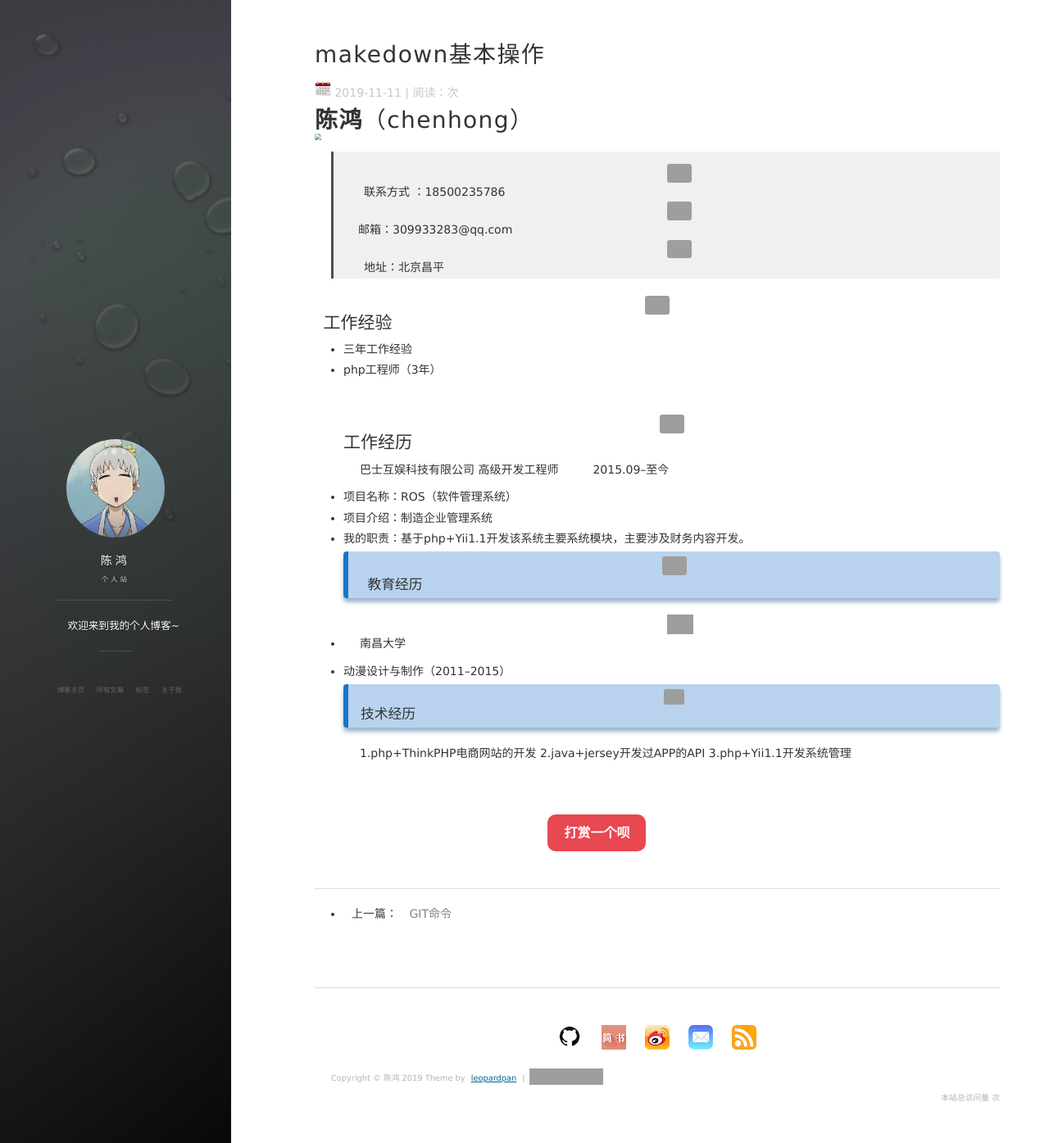
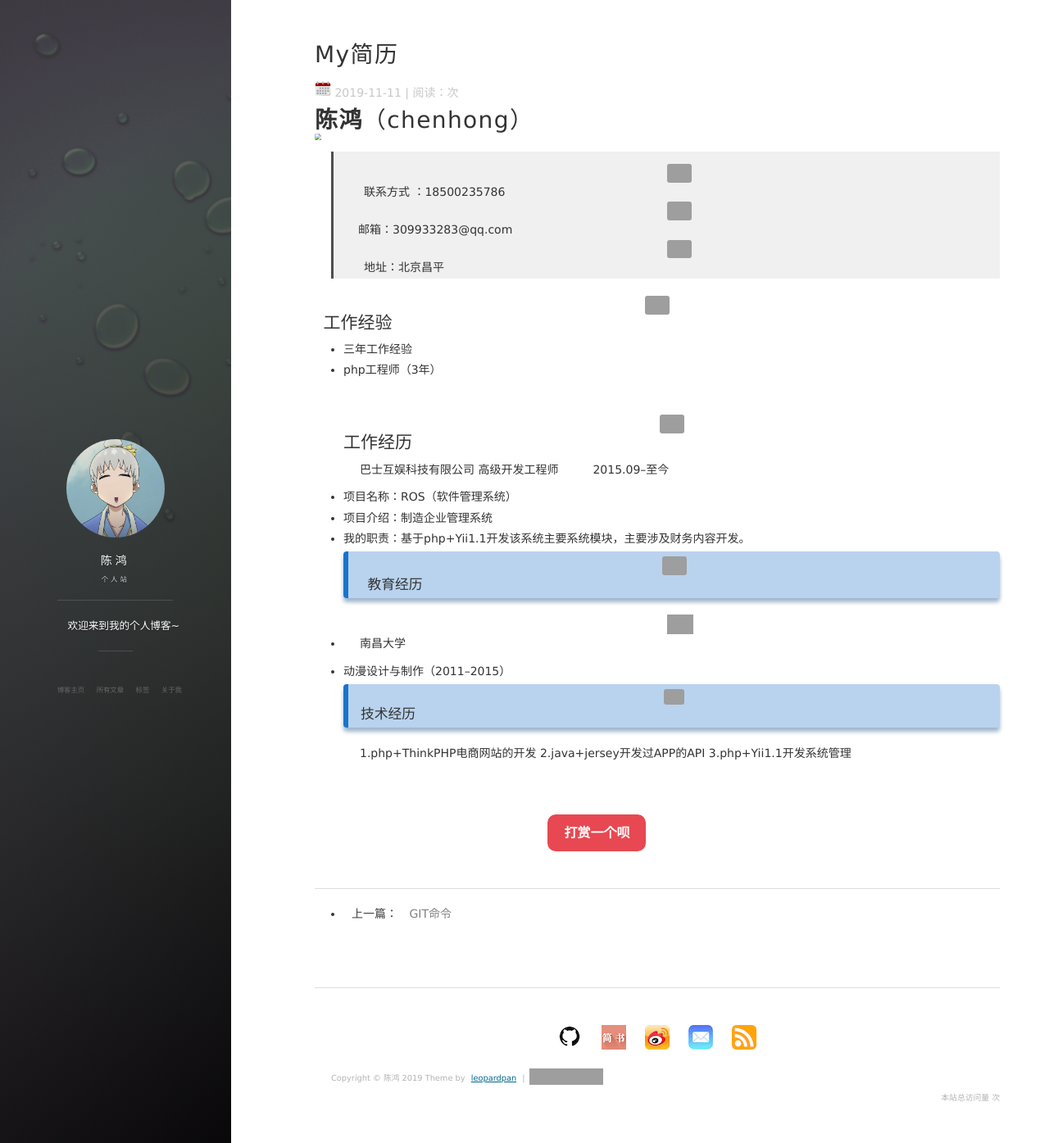
Before and after one commit to chenhong7664/chenhong7664.github.io, a Jekyll site: the page built from _posts/2019-11-11-myjianli.md, in a window 1280 px wide and 1395 px high. Shown: the whole window at 82% size. Built offline with Jekyll 4.4.1, drawn with Linux system fonts in a browser that asks for light colours; nearby versions of some CDN libraries; comment, search, counter and statistics services are not loaded; grey boxes are pictures that could not be loaded.

Commit message:
个人简历

```diff
--- a/_posts/2019-11-11-myjianli.md
+++ b/_posts/2019-11-11-myjianli.md
@@ -1,10 +1,10 @@
 ---
 layout: post
-title: "makedown基本操作"
+title: "My简历"
 date: 2019-11-11
-description: "makedown"
+description: "makedown制作"
 
-tag: Makedown基本操作
+tag: 个人简历
 ---
 
 # **陈鸿**（chenhong）		<img src="/home/chenhong/chenhong7664.github.io/images/a.jpg" style="zoom: 50%;" />
```
